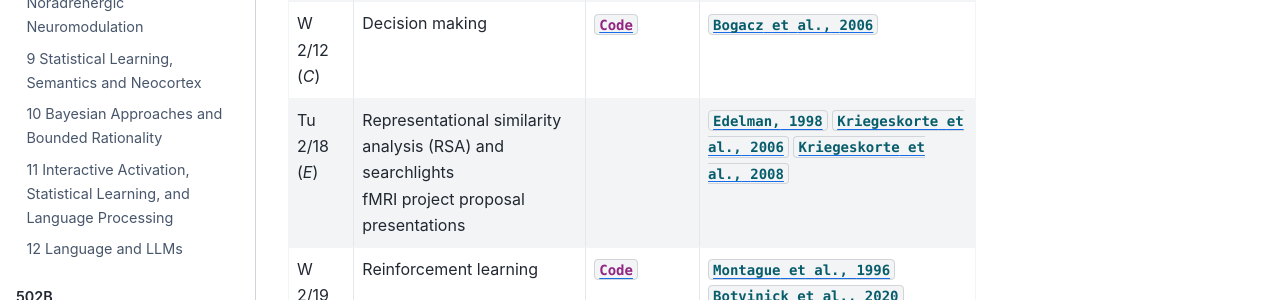
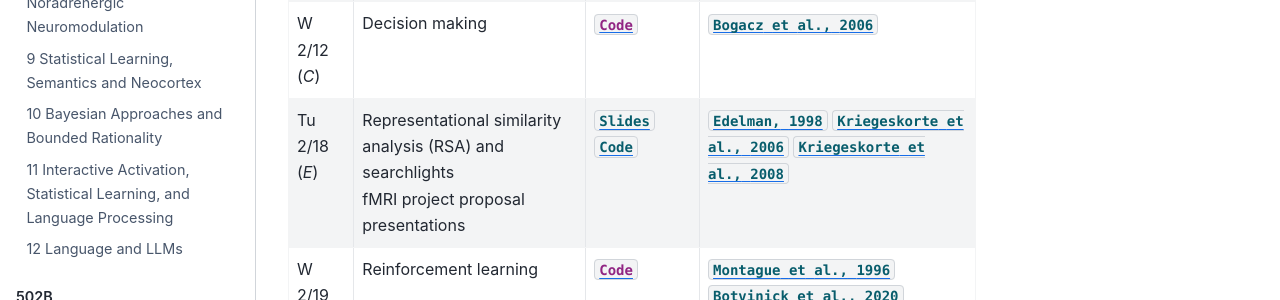
Before and after one commit to PrincetonUniversity/NEU-PSY-502, a Jupyter Book: the page built from website/content/502B/intro.md, in a window 1280 px wide and 900 px high, scrolled down 1271 px. Shown: the part 147-447 px from the top of the window. Built offline with Jupyter Book 1.0.4 settings and Sphinx 7.4.7 and the Sphinx Book theme 1.1.4, drawn with Linux system fonts in a browser that asks for light colours; pages that are not in the unit, such as notebooks, are missing from menus.

Commit message:
Add 502B RSA links

```diff
--- a/website/content/502B/intro.md
+++ b/website/content/502B/intro.md
@@ -25,7 +25,7 @@ This lab course closely accompanies NEU 502A and surveys the methodological land
 | W 2/5 (*C*) | Dynamics in perception | [`Code`](Computation/Dynamics%20in%20Perception/intro.md)                                                                                                                             | [`Hopfield et al., 1982`](https://doi.org/10.1073/pnas.79.8.2554) |
 | Tu 2/11 (*E*) | Multivariate pattern analysis (MVPA)<br>fMRI project group formation and brainstorming | [`Slides`](https://docs.google.com/presentation/d/1LZppMeeuaGJM5jOBN-qSW4y9mp2jnrU3P_v7u_Z-5uI/edit?usp=sharing) [`Code`](https://github.com/NEU502B/neu502b-2025/tree/master/fmri-4) | [`Haxby et al., 2001`](https://doi.org/10.1126/science.1063736) [`Norman et al., 2006`](https://doi.org/10.1016/j.tics.2006.07.005) |
 | W 2/12 (*C*) | Decision making | [`Code`](Computation/Decision%20Making/intro.md)                                                                                                                                      | [`Bogacz et al., 2006`](https://doi.org/10.1037/0033-295X.113.4.700) |
-| Tu 2/18 (*E*) | Representational similarity analysis (RSA) and searchlights<br>fMRI project proposal presentations |                                                                                                                                                                                       | [`Edelman, 1998`](https://doi.org/10.1017/S0140525X98001253) [`Kriegeskorte et al., 2006`](https://doi.org/10.1073/pnas.0600244103) [`Kriegeskorte et al., 2008`](https://doi.org/10.3389/neuro.06.004.2008) |
+| Tu 2/18 (*E*) | Representational similarity analysis (RSA) and searchlights<br>fMRI project proposal presentations | [`Slides`](https://docs.google.com/presentation/d/1FAU6W4j7B2zu1Vq1_8EO29CnXQVRtfliKONU7tkgjz8/edit?usp=sharing) [`Code`](https://github.com/NEU502B/neu502b-2025/tree/master/fmri-5) | [`Edelman, 1998`](https://doi.org/10.1017/S0140525X98001253) [`Kriegeskorte et al., 2006`](https://doi.org/10.1073/pnas.0600244103) [`Kriegeskorte et al., 2008`](https://doi.org/10.3389/neuro.06.004.2008) |
 | W 2/19 (*C*) | Reinforcement learning | [`Code`](Computation/Reinforcement%20Learning/intro.md)                                                                                                                               | [`Montague et al., 1996`](https://doi.org/10.1523/JNEUROSCI.16-05-01936.1996) [`Botvinick et al., 2020`](https://doi.org/10.1016/j.neuron.2020.06.014) |
 | Tu 2/25 (*E*) | Naturalistic neuroimaging and voxelwise encoding models<br>fMRI project experimental design |                                                                                                                                                                                       | [`Naselaris et al., 2011`](https://doi.org/10.1016/j.neuroimage.2010.07.073) [`Huth et al., 2016`](https://doi.org/10.1038/nature17637) [`Nastase et al., 2020`](https://doi.org/10.1016/j.neuroimage.2020.117254) [`Hasson et al., 2020`](https://doi.org/10.1016/j.neuron.2019.12.002) |
 | W 3/4 (*C*) | Statistical learning and backpropagation |                                                                                                                                                                                       | [`Rumelhart et al., 1986`](https://doi.org/10.1038/323533a0) [`McClelland & Rogers, 2003`](https://doi.org/10.1038/nrn1076) |
```
